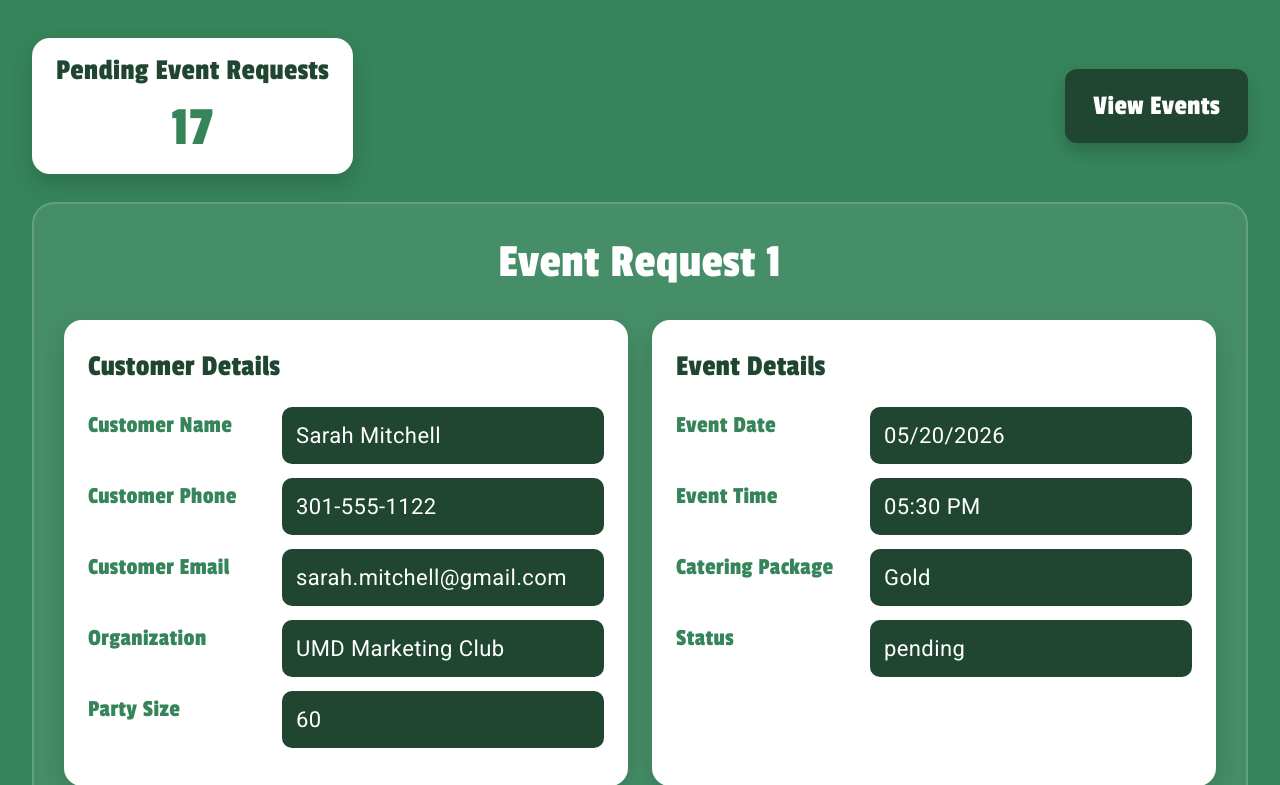
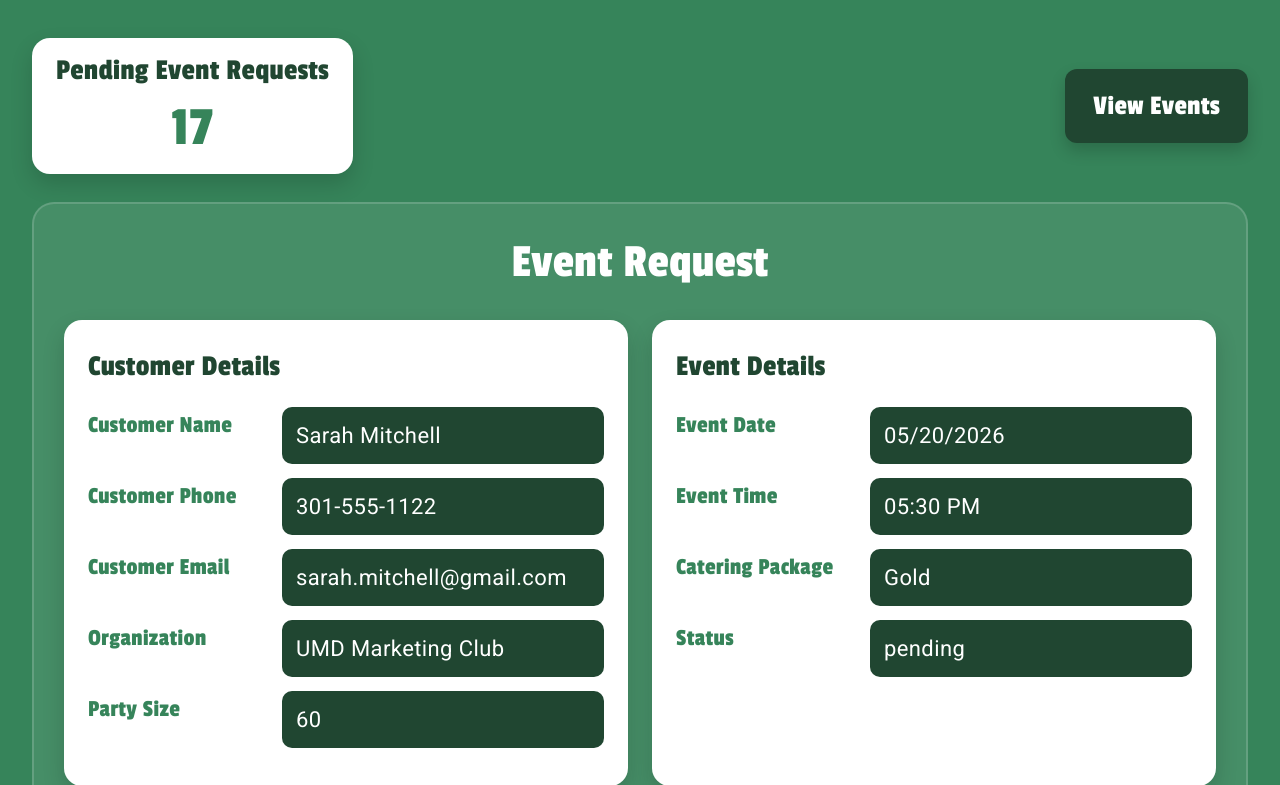
Before and after one commit to UMDBMGT407/S2026_TEAM7, a Flask app: page /events in a window 1280 px wide. Shown: the part 72-857 px from the top of the page. Run offline with Flask 3, Linux system fonts and the light colour scheme; a user stored in the database is signed in; data comes from the database, SQL or seed files in the repository; some libraries are stand-ins or nearby versions.

Commit message:
Update events.html

```diff
--- a/templates/events.html
+++ b/templates/events.html
@@ -134,7 +134,7 @@
     <div class="requests-panel" id="requests">
       {% if inquiry %}
         <div class="event-request-title">
-          <h1 class="event-request-heading">Event Request {{ index + 1 }}</h1>
+          <h1 class="event-request-heading">Event Request</h1>
         </div>
 
         <div class="request-grid">
```
